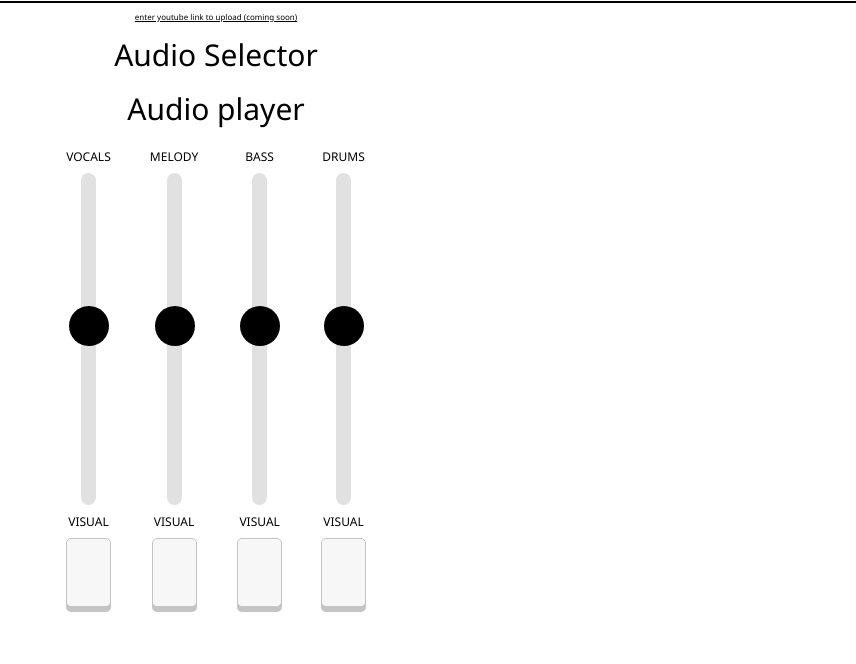
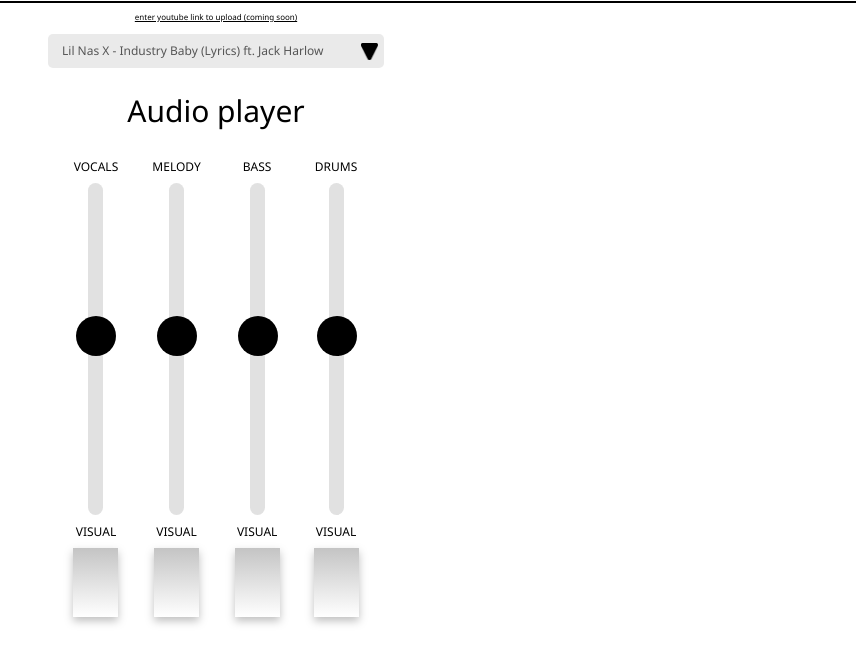
Before and after one commit to YassSoliman/Songsplitter, a plain HTML site: page index.html in a window 1280 px wide. Shown: the part 48-712 px from the top of the page, without its empty margins (424-1280 px from the left). Drawn offline with Linux system fonts and the light colour scheme.

Commit message:
Added button animation and gradient, added audio selector and styled it accroding to Figma

```diff
--- a/css/style.css
+++ b/css/style.css
@@ -9,14 +9,9 @@
 html, body {
 	height: 100%;
 	width: 100%;
-}
-
-body {
-	font-family: Noto Sans;
+	font-family: 'Noto Sans';
 	font-weight: 400;
 	font-size: 30px;
-
-	/*overflow-y: hidden;*/
 }
 
 [class^="box-"] {
@@ -29,7 +24,7 @@ body {
 .container {
 	display: grid;
 	height: 665px;
-	place-items: center ;
+	place-items: center;
 
 	margin: auto;
 
@@ -68,30 +63,34 @@ body {
 .box-1 {
 	grid-area: A;
 	font-weight: 700;
-	padding: 4px 0px 4px 0px;
+	margin: 4px 0px 4px 0px;
 }
 
 .horizontal {
 	width: 100%;
 	grid-area: HR;
-	border: 1px solid black;
+	border-color: transparent;
+	background-color: black;
+	height: 1px;
 }
 
 .box-2 {
 	grid-area: B;
 	font-size: 8px;
 	text-decoration: underline;
-	padding: 8px 0px 8px 0px;
+	margin: 8px 0px 8px 0px;
 }
 
 .box-3 {
 	grid-area: C;
-	padding: 4px 0px 13px 0px;
+	margin: 4px 0px 13px 0px;
+	height: 34px;
 }
 
 .box-4 {
 	grid-area: D;
-	padding: 0px 0px 19px 0px;
+	margin: 0px 0px 19px 0px;
+	height: 58px;
 }
 
 .box-5 {
@@ -110,6 +109,27 @@ body {
 
 	font-size: 12px;
 	place-items: center;
+
+	padding: 0px 10px 0px 10px;
+}
+
+.custom-select {
+	-webkit-appearance: none;
+	-moz-appearance: none;
+	background: #EAEAEA;
+	background-image: url("../img/custom-select-arrow.png");
+	background-repeat: no-repeat;
+	background-position-x: 98%;
+	background-position-y: 50%;
+	background-size: 17px;
+	border: 0px;
+	border-radius: 5px;
+	padding-left: 14px;
+	padding-right: 2rem;
+	height: 100%;
+	font-size: 12px;
+	color: #555555;
+	font-family: 'Noto Sans';
 }
 
 /* TITLES */
@@ -196,22 +216,8 @@ body {
 .btn-push {
 	position: relative;
 	top: 0px;
-	font-family: "Open Sans";
-	text-decoration: none;
-	font-size: 25px;
-	background: #f7f7f7;
-	margin-bottom: 10px;
-	border: 1px solid #c4c4c4;
-	-webkit-border-radius: 5px;
-	-moz-border-radius: 5px;
-	border-radius: 5px;
-	-webkit-box-shadow: 0px 5px 0px #c4c4c4;
-	-moz-box-shadow: 0px 5px 0px #c4c4c4;
-	-ms-box-shadow: 0px 5px 0px #c4c4c4;
-	-o-box-shadow: 0px 5px 0px #c4c4c4;
-	box-shadow: 0px 5px 0px #c4c4c4;
-	color: #222;
-	text-shadow: 1px 1px 1px #fff;
+	background: linear-gradient(180deg, #C4C4C4 0%, #FFFFFF 100%);
+	filter: drop-shadow(0px 4px 4px rgba(0, 0, 0, 0.25));
 	-webkit-transition: All 250ms ease;
 	-moz-transition: All 250ms ease;
 	-o-transition: All 250ms ease;
@@ -223,11 +229,7 @@ body {
 .btn-push:active {
 	position: relative;
 	top: 5px;
-	-webkit-box-shadow: none !important;
-	-moz-box-shadow: none !important;
-	-ms-box-shadow: none !important;
-	-o-box-shadow: none !important;
-	box-shadow: none !important;
+	filter: drop-shadow(0px 0px 1px rgba(0, 0, 0, 0.25));
 	-webkit-transition: All 250ms ease;
 	-moz-transition: All 250ms ease;
 	-o-transition: All 250ms ease;
--- a/index.html
+++ b/index.html
@@ -19,7 +19,11 @@
 		<div class="box-1">SONGSPLITTER</div>
 		<hr class="horizontal">
 		<div class="box-2">enter youtube link to upload (coming soon)</div>
-		<div class="box-3">Audio Selector</div>
+		<div class="box-3">
+			<select name="audio" id="audio-selector" class="custom-select">
+				<option value="Lil Nas X Industry Baby">Lil Nas X - Industry Baby (Lyrics) ft. Jack Harlow</option>
+			</select>
+		</div>
 		<div class="box-4">Audio player</div>
 		<div class="box-5">
 			<div class="vocals">VOCALS</div>
```
Also changed, not shown: img/custom-select-arrow.png (added).
